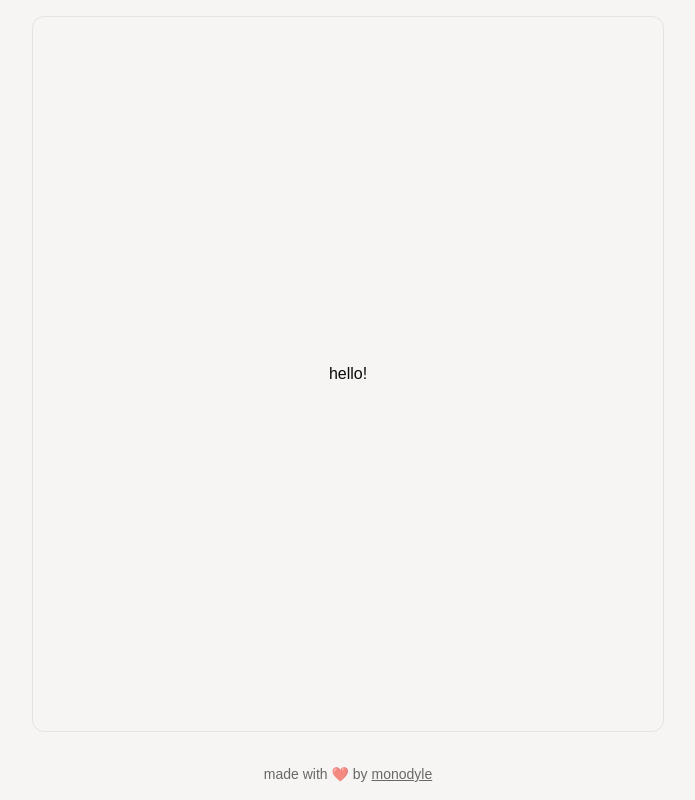
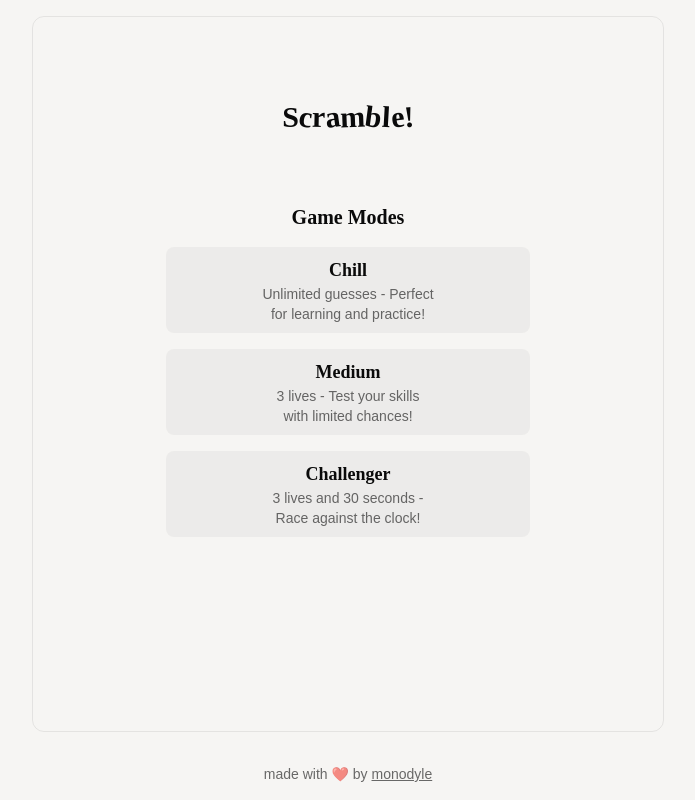
Before and after one commit to monodyle/scramble, a React app: page / in a window 1280 px wide. Shown: the whole page, without its empty margins (292-987 px from the left). Built offline with nearby package versions, Linux system fonts and the light colour scheme; the HTML template or start-up script is replaced by a standard one.

Commit message:
title screen

```diff
--- a/src/app.tsx
+++ b/src/app.tsx
@@ -1,9 +1,11 @@
+import TitleScreen from './lib/title'
+
 export default function App() {
   return (
     <main className="flex flex-col min-h-screen bg-base">
       <div className="flex flex-col flex-1 w-full max-w-2xl px-5 py-4 mx-auto">
         <div className="flex flex-col items-center justify-center flex-1 w-full mx-auto space-y-4 border border-border rounded-xl">
-          hello!
+          <TitleScreen />
         </div>
       </div>
       <footer className="px-5 py-4">
--- a/src/index.css
+++ b/src/index.css
@@ -2,7 +2,6 @@
 
 @theme {
   --color-primary: oklch(14.48% 0 0);
-  --color-secondary: oklch(85.33% 0.0138 97.47);
   --color-base: oklch(97.04% 0.0029 84.56);
   --color-elevated: oklch(98.56% 0.0017 67.8);
   --color-border: oklch(17.76% 0 0 / 7.84%);
--- /dev/null
+++ b/src/lib/title.tsx
@@ -0,0 +1,64 @@
+export default function TitleScreen() {
+  const selectMode = console.log
+
+  return (
+    <div className="space-y-4">
+      <h1 className="font-serif text-3xl font-semibold text-center">
+        {'Scramble!'.split('').map((char, i) => (
+          <span
+            key={i}
+            className="inline-block transition-transform hover:scale-110"
+            style={{
+              transform: `rotate(${Math.sin(i * 1.5) * 8}deg)`,
+            }}
+          >
+            {char}
+          </span>
+        ))}
+      </h1>
+      <div className="h-9" />
+      <h2 className="font-serif text-xl font-bold text-center text-primary">
+        Game Modes
+      </h2>
+      <div className="flex flex-col w-full gap-4">
+        <button
+          type="button"
+          onClick={() => selectMode('chill')}
+          className="px-4 py-2 transition-colors transform border border-transparent rounded-lg bg-primary/4 hover:border-border hover:bg-primary/8"
+        >
+          <h3 className="font-serif text-lg font-semibold text-primary">
+            Chill
+          </h3>
+          <p className="w-2/3 mx-auto text-sm text-primary/60 text-balance">
+            Unlimited guesses - Perfect for learning and practice!
+          </p>
+        </button>
+        <button
+          type="button"
+          onClick={() => selectMode('medium')}
+          className="px-4 py-2 transition-colors transform border border-transparent rounded-lg bg-primary/4 hover:border-border hover:bg-primary/8"
+        >
+          <h3 className="font-serif text-lg font-semibold text-primary">
+            Medium
+          </h3>
+          <p className="w-2/3 mx-auto text-sm text-primary/60 text-balance">
+            3 lives - Test your skills with limited chances!
+          </p>
+        </button>
+        <button
+          type="button"
+          onClick={() => selectMode('challenge')}
+          className="px-4 py-2 transition-colors transform border border-transparent rounded-lg bg-primary/4 hover:border-border hover:bg-primary/8"
+        >
+          <h3 className="font-serif text-lg font-semibold text-primary">
+            Challenger
+          </h3>
+          <p className="w-2/3 mx-auto text-sm text-primary/60 text-balance">
+            3 lives and 30 seconds - Race against the clock!
+          </p>
+        </button>
+      </div>
+      <div className="h-24" />
+    </div>
+  )
+}
```
